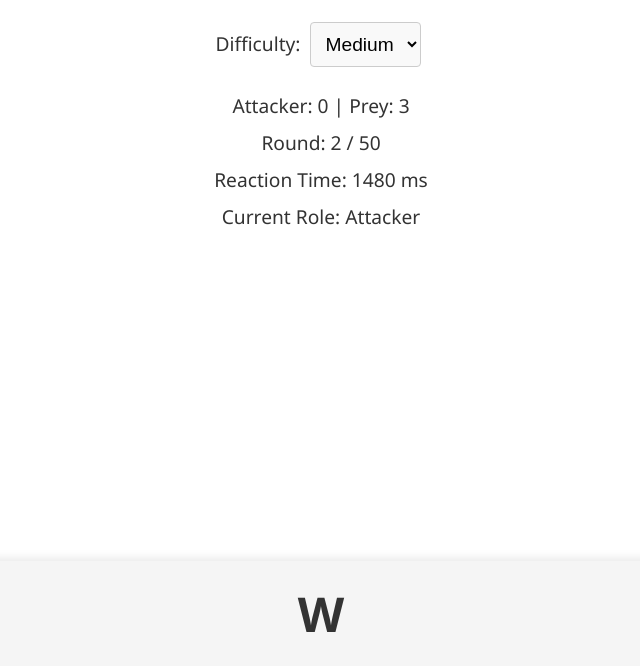
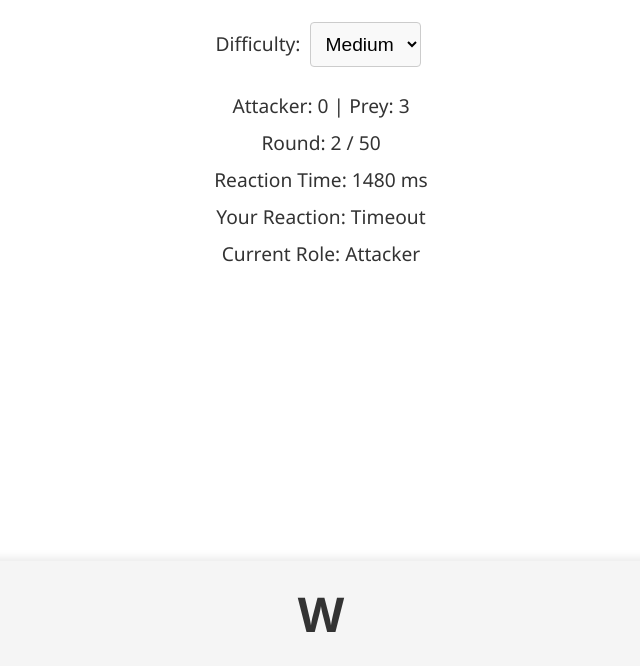
Before and after one commit to Frred32/siamominigame, a plain HTML site: page index.html in a window 1280 px wide. Both pictures are taken after a click on the button "Start Game". Shown: the part 134-800 px from the top of the page, without its empty margins (319-959 px from the left). Drawn offline with Linux system fonts and the light colour scheme.

Commit message:
Update index.html

```diff
--- a/index.html
+++ b/index.html
@@ -49,7 +49,8 @@
     .round,
     .role,
     .difficultyDisplay,
-    .reaction {
+    .reaction,
+    .userReaction {
       font-size: 1.2em;
       margin: 10px 0;
     }
@@ -98,6 +99,7 @@
     <div class="scoreboard" id="scoreboard">Attacker: 0 | Prey: 0</div>
     <div class="round" id="round">Round: 0 / 50</div>
     <div class="reaction" id="reaction">Reaction Time: -- ms</div>
+    <div class="userReaction" id="userReaction">Your Reaction: --</div>
     <div class="role" id="roleDisplay">Current Role: Attacker</div>
     <div id="result"></div>
   </div>
@@ -113,6 +115,7 @@
     const scoreboardDiv = document.getElementById("scoreboard");
     const roundDiv = document.getElementById("round");
     const reactionDiv = document.getElementById("reaction");
+    const userReactionDiv = document.getElementById("userReaction");
     const roleDisplay = document.getElementById("roleDisplay");
     const resultDiv = document.getElementById("result");
     const startButton = document.getElementById("startButton");
@@ -126,6 +129,7 @@
     const totalRounds = 50;
     let currentKey = "";
     let roundTimeout;
+    let promptStartTime = 0;  // To record when prompt is shown
 
     // Default difficulty parameters (medium)
     let reactionTime = 1500;
@@ -196,6 +200,7 @@
       updateScoreboard();
       roundDiv.textContent = `Round: ${currentRound} / ${totalRounds}`;
       resultDiv.textContent = "";
+      userReactionDiv.textContent = "Your Reaction: --";
       startButton.style.display = "none";
       switchButton.style.display = "none";
       nextRound();
@@ -213,9 +218,13 @@
       // Pick a random key from W, A, S, D
       currentKey = keys[Math.floor(Math.random() * keys.length)];
       promptDiv.textContent = currentKey;
+      // Record the time when the prompt is shown
+      promptStartTime = Date.now();
 
       // Set a timer based on the current reaction time for the player to respond
       roundTimeout = setTimeout(() => {
+        // Time expired – record timeout in user reaction display
+        userReactionDiv.textContent = "Your Reaction: Timeout";
         // If time runs out, award point to the opposite side based on role
         if(currentRole === "attacker"){
           preyScore++;
@@ -245,12 +254,15 @@
     }
 
     document.addEventListener("keydown", function(e) {
-      // Only process input if a key is currently prompted
+      // Process input only if a key is currently prompted
       if (promptDiv.textContent === "-" || currentRound > totalRounds) return;
 
       const pressedKey = e.key.toUpperCase();
 
       if (pressedKey === currentKey) {
+        // Measure the user's reaction time
+        const userReactionTime = Date.now() - promptStartTime;
+        userReactionDiv.textContent = `Your Reaction: ${userReactionTime} ms`;
         flashPrompt("lightgreen");
         clearTimeout(roundTimeout);
         if(currentRole === "attacker"){
@@ -263,7 +275,6 @@
         reactionTime = Math.max(minReactionTime, reactionTime - reactionDecrement);
         nextRound();
       } else if (keys.includes(pressedKey)) {
-        // Wrong key pressed – flash red
         flashPrompt("lightcoral");
       }
     });
```
